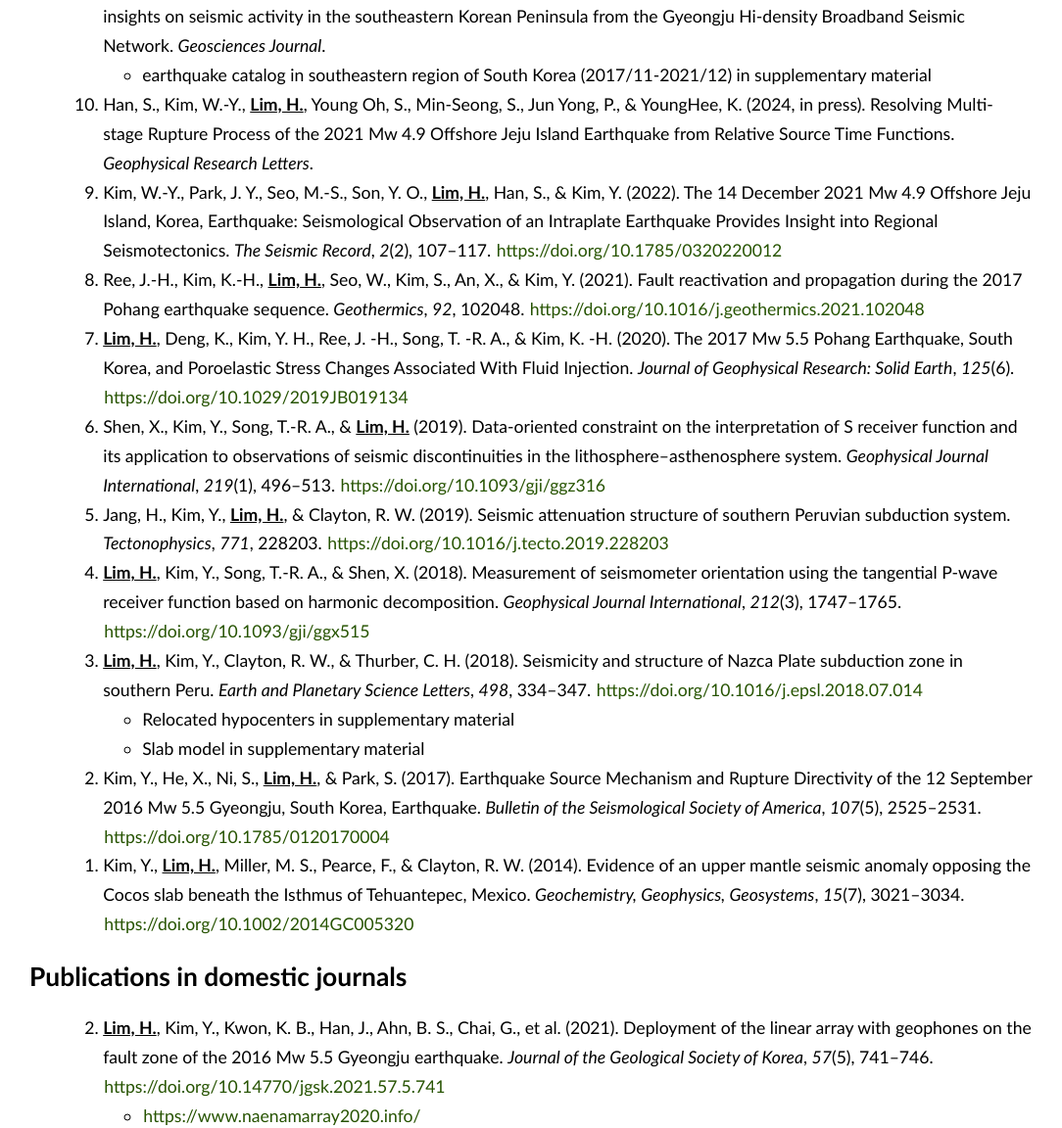
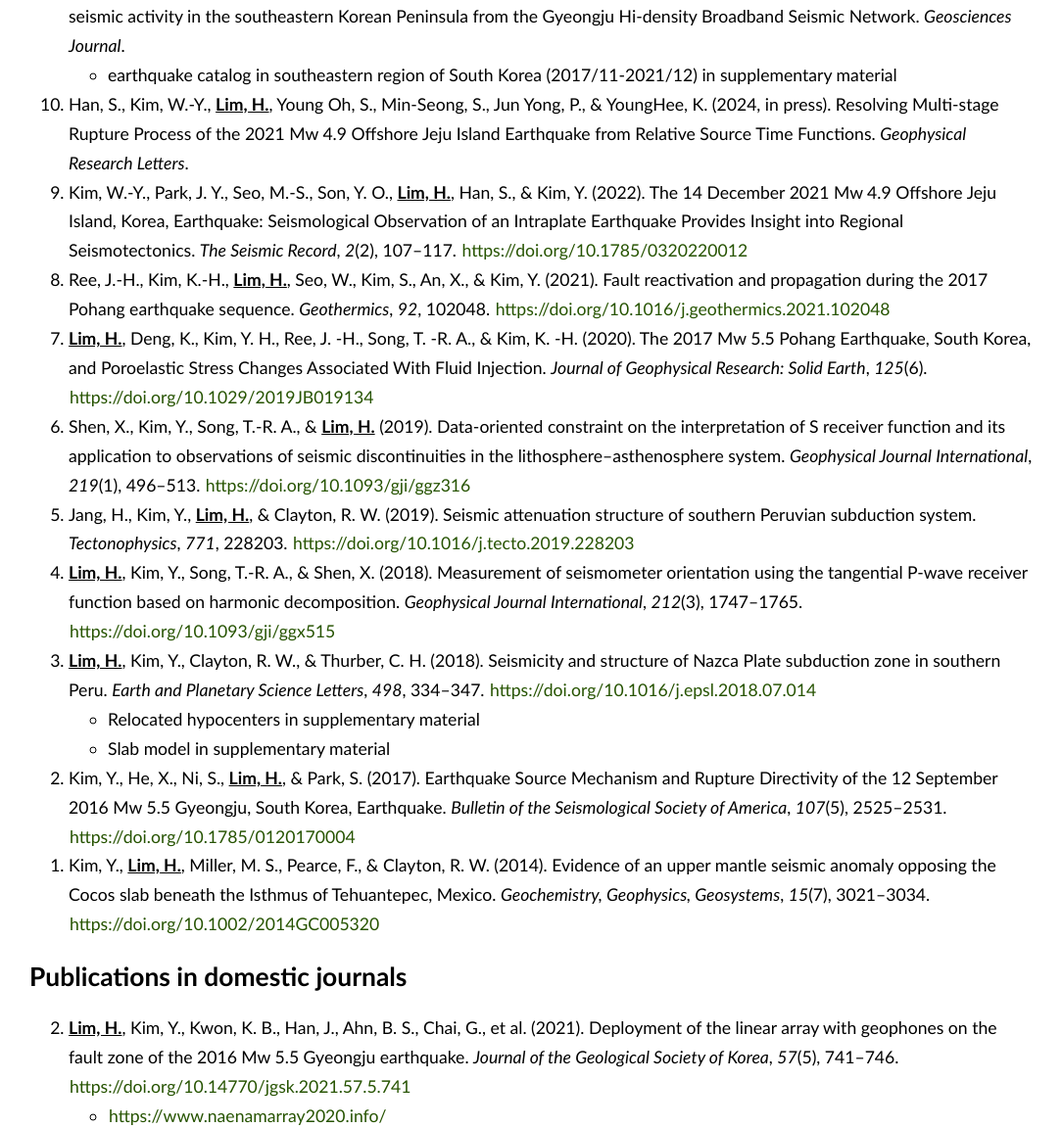
Before and after one commit to lowbontimp/lowbontimp.github.io, a plain HTML site: page publication.html in a window 1280 px wide. Shown: the part 211-1363 px from the top of the page at 98% size, without its empty margins (98-1182 px from the left). Drawn offline with Linux system fonts and the light colour scheme.

Commit message:
publication

```diff
--- a/publication.html
+++ b/publication.html
@@ -9,40 +9,35 @@
   <h1 class='title'><a class="green" href="index.html">Hobin Lim</a></h1>
   <h2>Publications</h2>
   <ol reversed>
-  <! div class="csl-bib-body" style="line-height: 2; margin-left: 2em; text-indent:2em hanging;">
-  <div class="csl-bib-body" style="line-height: 2; margin-left: 2em;">
-  <li><div class="csl-entry">Heo, D., Kang, T.-S., Kim, M., Ahn, B. S., <b><u>Lim, H.</u></b>, Han, J., Kim, K.-H., Rhie, J., Kim, Y.H., Ree, J.-H. (2024, in press). New insights on seismic activity in the southeastern Korean Peninsula from the Gyeongju Hi-density Broadband Seismic Network. <i>Geosciences Journal</i>.</div></li>
+  <li>Heo, D., Kang, T.-S., Kim, M., Ahn, B. S., <b><u>Lim, H.</u></b>, Han, J., Kim, K.-H., Rhie, J., Kim, Y.H., Ree, J.-H. (2024, in press). New insights on seismic activity in the southeastern Korean Peninsula from the Gyeongju Hi-density Broadband Seismic Network. <i>Geosciences Journal</i>.</li>
 		<ul>
 		<li>earthquake catalog in southeastern region of South Korea (2017/11-2021/12) in supplementary material</li>
 		</ul>
-  <li><div class="csl-entry">Han, S., Kim, W.-Y., <b><u>Lim, H.</u></b>, Young Oh, S., Min-Seong, S., Jun Yong, P., &amp; YoungHee, K. (2024, in press). Resolving Multi-stage Rupture Process of the 2021 Mw 4.9 Offshore Jeju Island Earthquake from Relative Source Time Functions. <i>Geophysical Research Letters</i>.</div></li>
-  <li><div class="csl-entry">Kim, W.-Y., Park, J. Y., Seo, M.-S., Son, Y. O., <b><u>Lim, H.</u></b>, Han, S., &amp; Kim, Y. (2022). The 14 December 2021 Mw 4.9 Offshore Jeju Island, Korea, Earthquake: Seismological Observation of an Intraplate Earthquake Provides Insight into Regional Seismotectonics. <i>The Seismic Record</i>, <i>2</i>(2), 107–117. <a class="green" href="https://doi.org/10.1785/0320220012">https://doi.org/10.1785/0320220012</a></div></li>
-  <li><div class="csl-entry">Ree, J.-H., Kim, K.-H., <b><u>Lim, H.</u></b>, Seo, W., Kim, S., An, X., &amp; Kim, Y. (2021). Fault reactivation and propagation during the 2017 Pohang earthquake sequence. <i>Geothermics</i>, <i>92</i>, 102048. <a class="green" href="https://doi.org/10.1016/j.geothermics.2021.102048">https://doi.org/10.1016/j.geothermics.2021.102048</a></div></li>
-  <li><div class="csl-entry"><b><u>Lim, H.</u></b>, Deng, K., Kim, Y. H., Ree, J. ‐H., Song, T. ‐R. A., &amp; Kim, K. ‐H. (2020). The 2017 Mw 5.5 Pohang Earthquake, South Korea, and Poroelastic Stress Changes Associated With Fluid Injection. <i>Journal of Geophysical Research: Solid Earth</i>, <i>125</i>(6). <a class="green" href="https://doi.org/10.1029/2019JB019134">https://doi.org/10.1029/2019JB019134</a></div></li>
-  <li><div class="csl-entry">Shen, X., Kim, Y., Song, T.-R. A., &amp; <b><u>Lim, H.</u></b> (2019). Data-oriented constraint on the interpretation of S receiver function and its application to observations of seismic discontinuities in the lithosphere–asthenosphere system. <i>Geophysical Journal International</i>, <i>219</i>(1), 496–513. <a class="green" href="https://doi.org/10.1093/gji/ggz316">https://doi.org/10.1093/gji/ggz316</a></div></li>
-  <li><div class="csl-entry">Jang, H., Kim, Y., <b><u>Lim, H.</u></b>, &amp; Clayton, R. W. (2019). Seismic attenuation structure of southern Peruvian subduction system. <i>Tectonophysics</i>, <i>771</i>, 228203. <a class="green" href="https://doi.org/10.1016/j.tecto.2019.228203">https://doi.org/10.1016/j.tecto.2019.228203</a></div></li>
-  <li><div class="csl-entry"><b><u>Lim, H.</u></b>, Kim, Y., Song, T.-R. A., &amp; Shen, X. (2018). Measurement of seismometer orientation using the tangential P-wave receiver function based on harmonic decomposition. <i>Geophysical Journal International</i>, <i>212</i>(3), 1747–1765. <a class="green" href="https://doi.org/10.1093/gji/ggx515">https://doi.org/10.1093/gji/ggx515</a></div></li>
-  <li><div class="csl-entry"><b><u>Lim, H.</u></b>, Kim, Y., Clayton, R. W., &amp; Thurber, C. H. (2018). Seismicity and structure of Nazca Plate subduction zone in southern Peru. <i>Earth and Planetary Science Letters</i>, <i>498</i>, 334–347. <a class="green" href="https://doi.org/10.1016/j.epsl.2018.07.014">https://doi.org/10.1016/j.epsl.2018.07.014</a></div></li>
+  <li>Han, S., Kim, W.-Y., <b><u>Lim, H.</u></b>, Young Oh, S., Min-Seong, S., Jun Yong, P., &amp; YoungHee, K. (2024, in press). Resolving Multi-stage Rupture Process of the 2021 Mw 4.9 Offshore Jeju Island Earthquake from Relative Source Time Functions. <i>Geophysical Research Letters</i>.</li>
+  <li>Kim, W.-Y., Park, J. Y., Seo, M.-S., Son, Y. O., <b><u>Lim, H.</u></b>, Han, S., &amp; Kim, Y. (2022). The 14 December 2021 Mw 4.9 Offshore Jeju Island, Korea, Earthquake: Seismological Observation of an Intraplate Earthquake Provides Insight into Regional Seismotectonics. <i>The Seismic Record</i>, <i>2</i>(2), 107–117. <a class="green" href="https://doi.org/10.1785/0320220012">https://doi.org/10.1785/0320220012</a></li>
+  <li>Ree, J.-H., Kim, K.-H., <b><u>Lim, H.</u></b>, Seo, W., Kim, S., An, X., &amp; Kim, Y. (2021). Fault reactivation and propagation during the 2017 Pohang earthquake sequence. <i>Geothermics</i>, <i>92</i>, 102048. <a class="green" href="https://doi.org/10.1016/j.geothermics.2021.102048">https://doi.org/10.1016/j.geothermics.2021.102048</a></li>
+  <li><b><u>Lim, H.</u></b>, Deng, K., Kim, Y. H., Ree, J. ‐H., Song, T. ‐R. A., &amp; Kim, K. ‐H. (2020). The 2017 Mw 5.5 Pohang Earthquake, South Korea, and Poroelastic Stress Changes Associated With Fluid Injection. <i>Journal of Geophysical Research: Solid Earth</i>, <i>125</i>(6). <a class="green" href="https://doi.org/10.1029/2019JB019134">https://doi.org/10.1029/2019JB019134</a></li>
+  <li>Shen, X., Kim, Y., Song, T.-R. A., &amp; <b><u>Lim, H.</u></b> (2019). Data-oriented constraint on the interpretation of S receiver function and its application to observations of seismic discontinuities in the lithosphere–asthenosphere system. <i>Geophysical Journal International</i>, <i>219</i>(1), 496–513. <a class="green" href="https://doi.org/10.1093/gji/ggz316">https://doi.org/10.1093/gji/ggz316</a></li>
+  <li>Jang, H., Kim, Y., <b><u>Lim, H.</u></b>, &amp; Clayton, R. W. (2019). Seismic attenuation structure of southern Peruvian subduction system. <i>Tectonophysics</i>, <i>771</i>, 228203. <a class="green" href="https://doi.org/10.1016/j.tecto.2019.228203">https://doi.org/10.1016/j.tecto.2019.228203</a></li>
+  <li><b><u>Lim, H.</u></b>, Kim, Y., Song, T.-R. A., &amp; Shen, X. (2018). Measurement of seismometer orientation using the tangential P-wave receiver function based on harmonic decomposition. <i>Geophysical Journal International</i>, <i>212</i>(3), 1747–1765. <a class="green" href="https://doi.org/10.1093/gji/ggx515">https://doi.org/10.1093/gji/ggx515</a></li>
+  <li><b><u>Lim, H.</u></b>, Kim, Y., Clayton, R. W., &amp; Thurber, C. H. (2018). Seismicity and structure of Nazca Plate subduction zone in southern Peru. <i>Earth and Planetary Science Letters</i>, <i>498</i>, 334–347. <a class="green" href="https://doi.org/10.1016/j.epsl.2018.07.014">https://doi.org/10.1016/j.epsl.2018.07.014</a></li>
 		<ul>
 		<li>Relocated hypocenters in supplementary material</li>
 		<li>Slab model in supplementary material</li>
 		</ul>
-  <li><div class="csl-entry">Kim, Y., He, X., Ni, S., <b><u>Lim, H.</u></b>, &amp; Park, S. (2017). Earthquake Source Mechanism and Rupture Directivity of the 12 September 2016 Mw 5.5 Gyeongju, South Korea, Earthquake. <i>Bulletin of the Seismological Society of America</i>, <i>107</i>(5), 2525–2531. <a class="green" href="https://doi.org/10.1785/0120170004">https://doi.org/10.1785/0120170004</a></div></li>
-  <li><div class="csl-entry">Kim, Y., <b><u>Lim, H.</u></b>, Miller, M. S., Pearce, F., &amp; Clayton, R. W. (2014). Evidence of an upper mantle seismic anomaly opposing the Cocos slab beneath the Isthmus of Tehuantepec, Mexico. <i>Geochemistry, Geophysics, Geosystems</i>, <i>15</i>(7), 3021–3034. <a class="green" href="https://doi.org/10.1002/2014GC005320">https://doi.org/10.1002/2014GC005320</a></div></li>
-	</div>
+  <li>Kim, Y., He, X., Ni, S., <b><u>Lim, H.</u></b>, &amp; Park, S. (2017). Earthquake Source Mechanism and Rupture Directivity of the 12 September 2016 Mw 5.5 Gyeongju, South Korea, Earthquake. <i>Bulletin of the Seismological Society of America</i>, <i>107</i>(5), 2525–2531. <a class="green" href="https://doi.org/10.1785/0120170004">https://doi.org/10.1785/0120170004</a></li>
+  <li>Kim, Y., <b><u>Lim, H.</u></b>, Miller, M. S., Pearce, F., &amp; Clayton, R. W. (2014). Evidence of an upper mantle seismic anomaly opposing the Cocos slab beneath the Isthmus of Tehuantepec, Mexico. <i>Geochemistry, Geophysics, Geosystems</i>, <i>15</i>(7), 3021–3034. <a class="green" href="https://doi.org/10.1002/2014GC005320">https://doi.org/10.1002/2014GC005320</a></li>
 	</ol>
   <h2>Publications in domestic journals</h2>
   <ol reversed>
-  <div class="csl-bib-body" style="line-height: 2; margin-left: 2em; text-indent:2em hanging;">
-  <li><div class="csl-entry"><b><u>Lim, H.</u></b>, Kim, Y., Kwon, K. B., Han, J., Ahn, B. S., Chai, G., et al. (2021). Deployment of the linear array with geophones on the fault zone of the 2016 Mw 5.5 Gyeongju earthquake. <i>Journal of the Geological Society of Korea</i>, <i>57</i>(5), 741–746. <a class="green" href="https://doi.org/10.14770/jgsk.2021.57.5.741">https://doi.org/10.14770/jgsk.2021.57.5.741</a></div></li>
+  <li><b><u>Lim, H.</u></b>, Kim, Y., Kwon, K. B., Han, J., Ahn, B. S., Chai, G., et al. (2021). Deployment of the linear array with geophones on the fault zone of the 2016 Mw 5.5 Gyeongju earthquake. <i>Journal of the Geological Society of Korea</i>, <i>57</i>(5), 741–746. <a class="green" href="https://doi.org/10.14770/jgsk.2021.57.5.741">https://doi.org/10.14770/jgsk.2021.57.5.741</a></li>
 		<ul>
 		<li><a class="green" href="https://www.naenamarray2020.info/">https://www.naenamarray2020.info/</a></li>
 		</ul>
-  <li><div class="csl-entry"><b><u>Lim, H.</u></b>, &amp; Kim, Y. (2020). A dataset of seismic sensor responses of South Korea seismic stations. <i>Journal of the Geological Society of Korea</i>, <i>56</i>(4), 515–524. <a class="green" href="https://doi.org/10.14770/jgsk.2020.56.4.515">https://doi.org/10.14770/jgsk.2020.56.4.515</a></div></li>
+  <li><b><u>Lim, H.</u></b>, &amp; Kim, Y. (2020). A dataset of seismic sensor responses of South Korea seismic stations. <i>Journal of the Geological Society of Korea</i>, <i>56</i>(4), 515–524. <a class="green" href="https://doi.org/10.14770/jgsk.2020.56.4.515">https://doi.org/10.14770/jgsk.2020.56.4.515</a></li>
 		<ul>
 		<li><a class="green" href="https://doi.org/10.5281/zenodo.5797249">Responses (velocity seismometer) <img style="vertical-align: middle;" src="fig/zenodo.svg" alt="stp-iris.pl (github)" width="80"></a></li>
 		</ul>
 	</ol>
-  </div>
 </body>
 </html>
```
Also changed, not shown: 1 other file.
